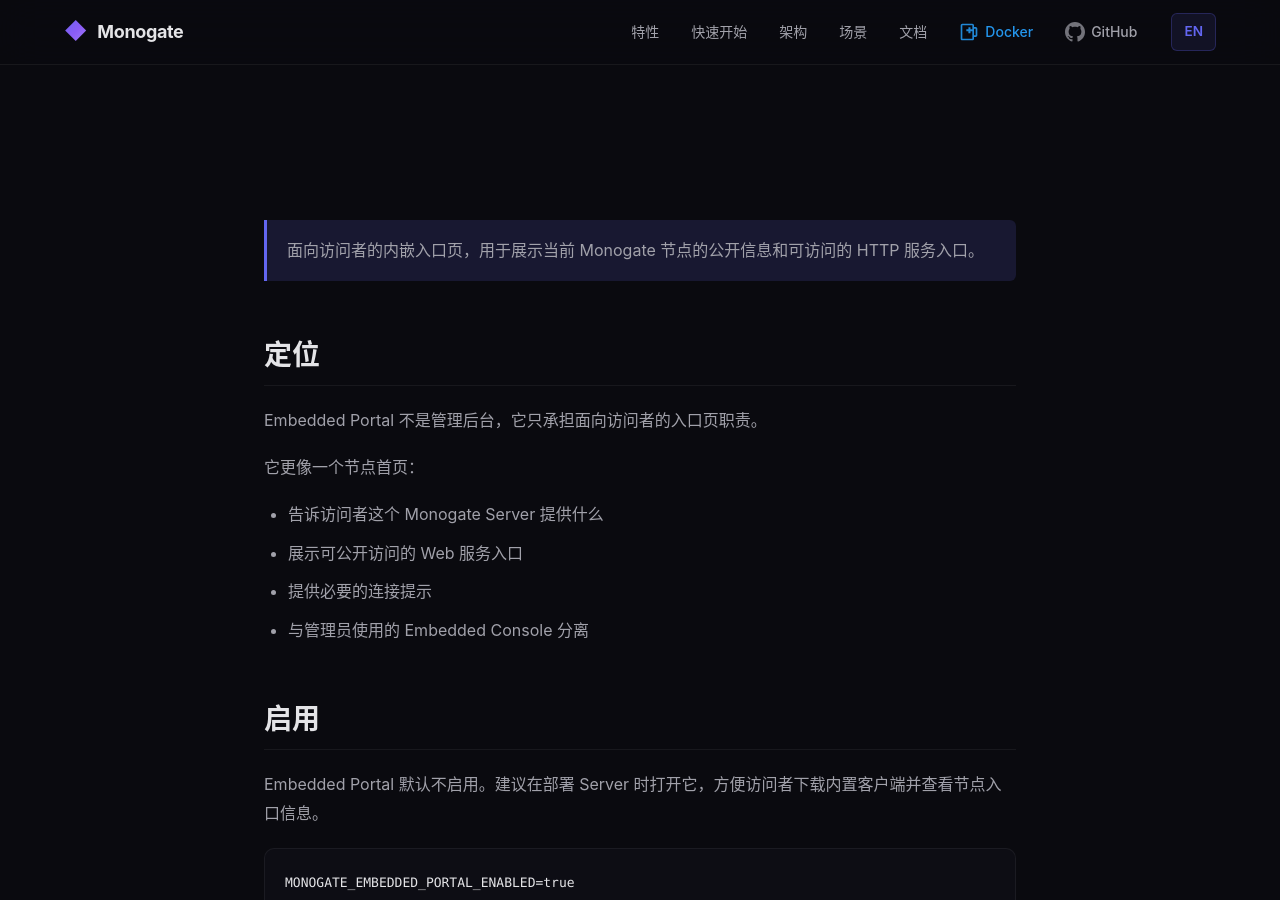
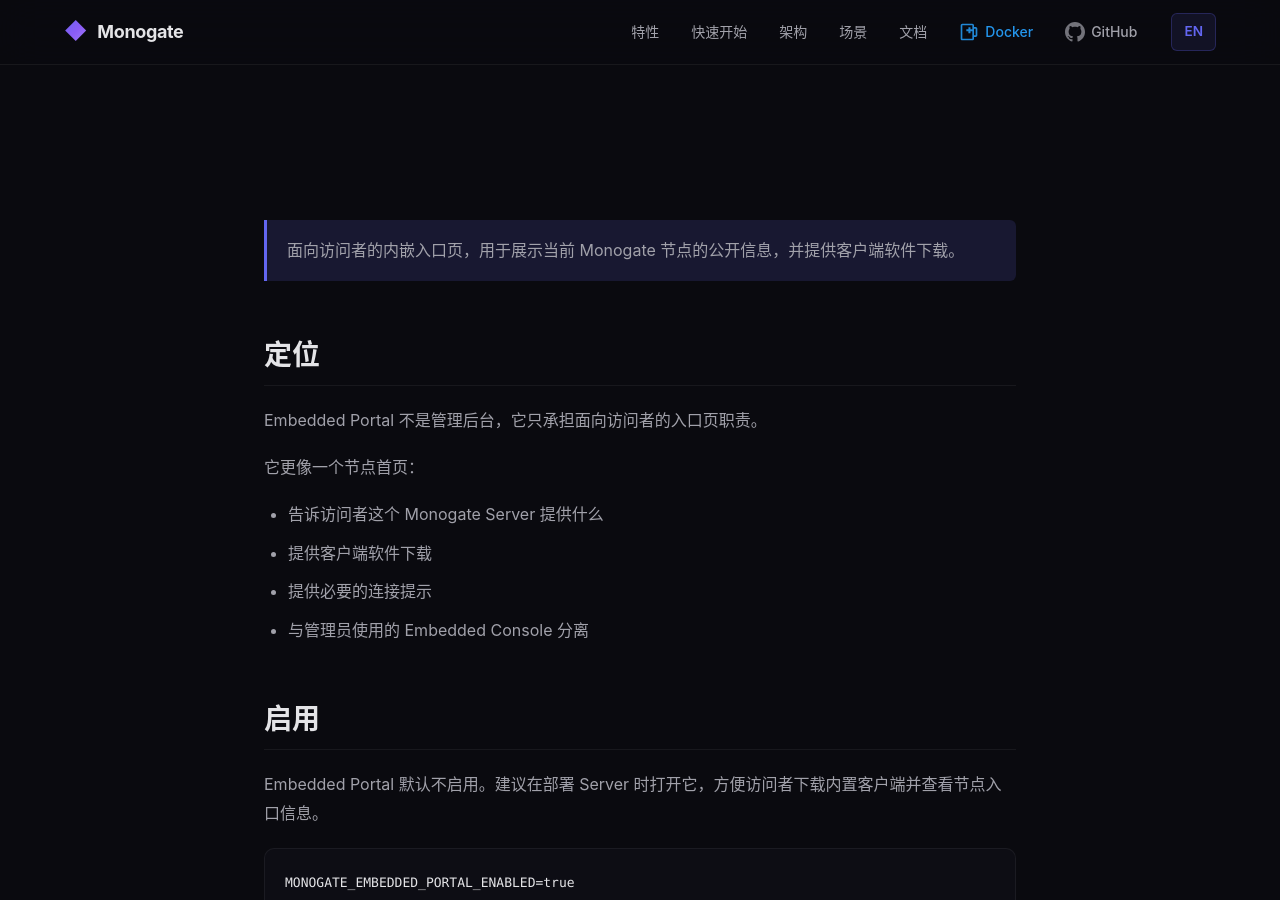
Before and after one commit to CliffHan/monogate-release, a Jekyll site: the page built from guide/embedded-portal.md, in a window 1280 px wide and 900 px high. Built offline with Jekyll 4.4.1, drawn with Linux system fonts in a browser that asks for light colours; some web fonts are replaced; some of the changed text lies outside the part shown.

```diff
--- a/guide/embedded-portal.md
+++ b/guide/embedded-portal.md
@@ -4,7 +4,7 @@ title: Embedded Portal
 lang: zh-CN
 ---
 
-> 面向访问者的内嵌入口页，用于展示当前 Monogate 节点的公开信息和可访问的 HTTP 服务入口。
+> 面向访问者的内嵌入口页，用于展示当前 Monogate 节点的公开信息，并提供客户端软件下载。
 
 ## 定位
 
@@ -13,7 +13,7 @@ Embedded Portal 不是管理后台，它只承担面向访问者的入口页职
 它更像一个节点首页：
 
 - 告诉访问者这个 Monogate Server 提供什么
-- 展示可公开访问的 Web 服务入口
+- 提供客户端软件下载
 - 提供必要的连接提示
 - 与管理员使用的 Embedded Console 分离
 
@@ -52,7 +52,7 @@ https://your-server.com/monogate/portal
 Portal 适合放置面向普通访问者的信息：
 
 - 当前节点说明
-- 可访问的服务列表
+- 客户端软件下载
 - 简短的使用提示
 - 公开状态或帮助信息
 
@@ -62,7 +62,7 @@ Portal 适合放置面向普通访问者的信息：
 
 | 功能 | 面向对象 | 典型用途 |
 |------|----------|----------|
-| Embedded Portal | 普通访问者 | 查看公开入口和服务说明 |
+| Embedded Portal | 普通访问者 | 下载客户端、查看节点说明 |
 | Embedded Console | 管理员 | 查看 Client、路由、状态与诊断信息 |
 
 这样的分离可以让 Monogate 在同一个 Server 上同时提供公开入口和管理入口，同时保持清晰的权限边界。
```
Also changed, not shown: guide/embedded-portal-en.md (+4 -4 lines), guide/what-is-monogate-en.md (+2 -2 lines), guide/what-is-monogate.md (+2 -2 lines), index-en.md (+2 -2 lines), index.md (+1 -1 lines).
